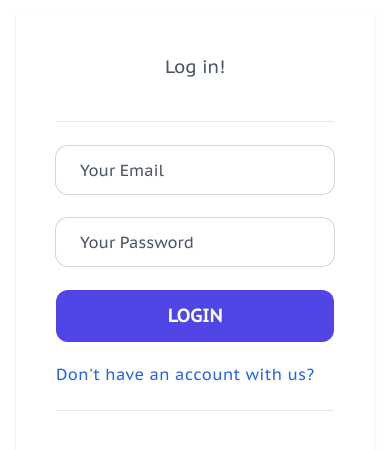
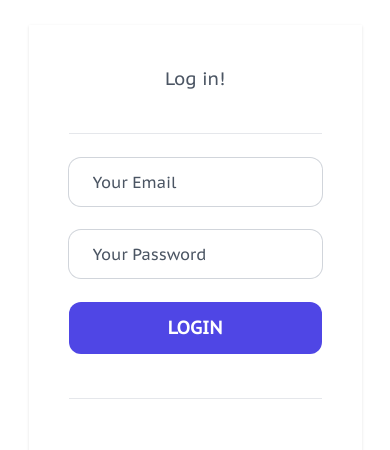
Before and after one commit to GhostemaneUrs/web-scrapper, a React (Vite) app: page / in a window 390 px wide. Shown: the part 178-628 px from the top of the page. Built offline with nearby package versions, Linux system fonts and the light colour scheme.

Commit message:
feat: update responsive and posibility style table

```diff
--- a/src/components/Card/index.jsx
+++ b/src/components/Card/index.jsx
@@ -5,11 +5,11 @@ const index = () => {
   return (
     <>
       {/* imagen de la entidad con contenedor flex */}
-      <div className='m-auto bg-white shadow-md px-5 py-5 rounded-xl w-2/3'>
+      <div className='m-auto bg-white shadow-xl px-5 py-5 rounded-xl w-full 2xl:w-2/3 '>
         <h1 className='text-2xl text-center uppercase font-bold mb-10'>
           Detalle del cliente
         </h1>
-        <div className='flex flex-col xl:flex-row items-center gap-7 justify-center'>
+        <div className='flex flex-col lg:flex-row items-center gap-7 justify-center'>
           <div className='w-full max-w-[500px]'>
             <img src={sura} alt='entidad-imagen' />
           </div>
--- a/src/page/Client/ViewClients/index.jsx
+++ b/src/page/Client/ViewClients/index.jsx
@@ -25,7 +25,7 @@ const index = () => {
                 <tbody>
                   {/* Aqui va el map de los datos de los clientes */}
                   <tr className='text-center border-b hover:bg-gray-50 cursor-pointer'>
-                    <td className='p-3'>Andres Felipe Jaramillo Gonzalez</td>
+                    <td className='p-3'>Andres Jaramillo</td>
                     <td className='p-3'>Sura</td>
                     <td className='p-3'>JaramilloG1999@outlook.com</td>
                     <td className='p-3'>3043512931</td>
--- a/src/page/Login/index.jsx
+++ b/src/page/Login/index.jsx
@@ -29,7 +29,6 @@ const index = () => {
           <div className='space-y-4 text-center'>
             <p className='font-medium text-lg text-gray-600 mb-10'>Log in!</p>
           </div>
-
           <div role='hidden' className='border-t' />
           <Formik
             initialValues={{
@@ -77,11 +76,6 @@ const index = () => {
                       Login
                     </span>
                   </button>
-                  <Link to='/register'>
-                    <span className='text-md tracking-wide text-blue-600 hover:text-blue-700'>
-                      Don't have an account with us?
-                    </span>
-                  </Link>
                 </div>
                 <div role='hidden' className='mt-12 border-t' />
               </Form>
```
